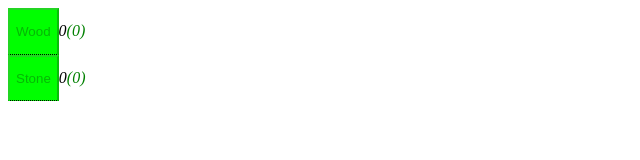
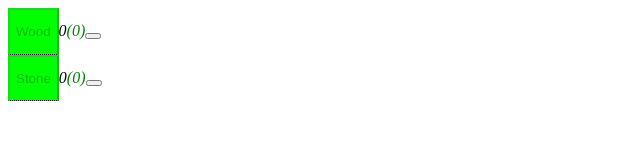
Before and after one commit to ICanHasDD/ICanHasDD.github.io, a plain HTML site: page index.html in a window 1280 px wide. Shown: the full height of the page, 0-640 px from the left. Drawn offline with Linux system fonts and the light colour scheme.

Commit message:
Added Stop AutoProduction

```diff
--- a/index.html
+++ b/index.html
@@ -13,6 +13,6 @@
 
 <body>
   <script type="text/javascript" src="js/objects.json?v=1.1"></script>
-  <script src="js/scripts.js?v=1.5"></script>
+  <script src="js/scripts.js?v=1.6"></script>
 </body>
 </html>
--- a/js/scripts.js
+++ b/js/scripts.js
@@ -43,15 +43,17 @@ function getHex(max, dec) {
 
 function setup(){																																		//Allow disabling Automation
 	data.forEach((element) => {
+		element.autoProduce = true
 		element.lastAmount = 0
 		element.unlocked = false
 		element.amount = 0
 		element.draw = function() {element.domvar.innerHTML = Math.round(element.amount * 1000) / 1000}
 		element.unlock = function() {element.unlocked = true; element.domdiv.draw()}
 
+		element.domautobutton = document.createElement('button')
 		element.domdiv = document.createElement('div')
 		element.dombutton = document.createElement('button')
-		element.dombuttonTip = document.createElement('span')
+		element.dombuttontip = document.createElement('span')
 		element.domvar = document.createElement('var')
 		element.domdeltavar = document.createElement('var')
 
@@ -90,14 +92,16 @@ function setup(){																																		//Allow disabling Automation
 			})
 		}
 
+		element.domautobutton.onclick = function() {element.autoProduce = !element.autoProduce; if(element.autoProduce) {element.domautobutton.innerHTML = "Produce"} else {element.domautobutton.innerHTML = "Pause"}}
+
 		element.dombutton.className = "tooltip"
 		element.dombutton.style.backgroundColor = '#00FF00'
 		element.dombutton.disabled = true;
 		element.dombutton.onclick = element.clicked
 		element.dombutton.innerHTML = '<p>' + element.Name + '</p>'
 
-		element.dombuttonTip.className = "tooltiptext"
-		element.dombuttonTip.innerHTML = element.ToolTip
+		element.dombuttontip.className = "tooltiptext"
+		element.dombuttontip.innerHTML = element.ToolTip
 
 		element.dombutton.draw = function() {
 			element.dombutton.innerHTML = '<p>' + element.Name + '</p>'
@@ -116,10 +120,11 @@ function setup(){																																		//Allow disabling Automation
 		}
 		element.domdiv.draw()
 
-		element.dombutton.appendChild(element.dombuttonTip)
+		element.dombutton.appendChild(element.dombuttontip)
 		element.domdiv.appendChild(element.dombutton)
 		element.domdiv.appendChild(element.domvar)
 		element.domdiv.appendChild(element.domdeltavar)
+		element.domdiv.appendChild(element.domautobutton)
 		document.body.appendChild(element.domdiv)
 
 		element.AutoProduction.forEach((prod) => {
@@ -192,6 +197,7 @@ function Game() {
 		data[objectIteration].dombutton.style.backgroundColor = '#00FF00'
 	}
 
+	if(data[objectIteration].autoProduce) {
 		if(data[objectIteration].amount > 0) {																												//Calc if can pay cost then AutoProduction
 			var produced = false
 			var canAfford = true
@@ -224,6 +230,7 @@ function Game() {
 				}
 			}
 		}
+	}
 
 	objectIteration++
 }
```
Lines whose indentation alone changed are shown as unchanged.
